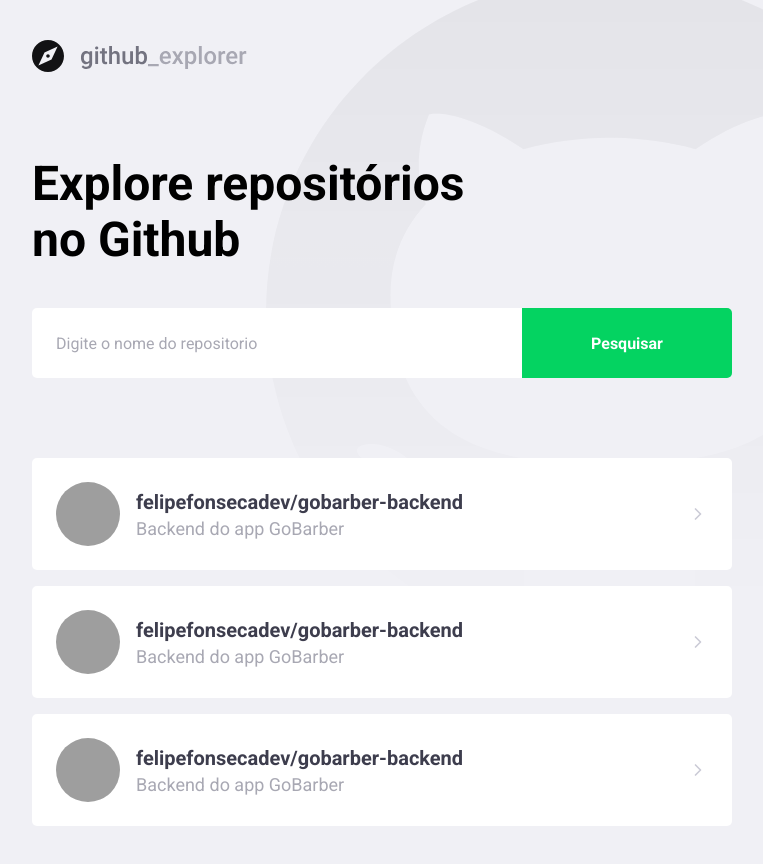
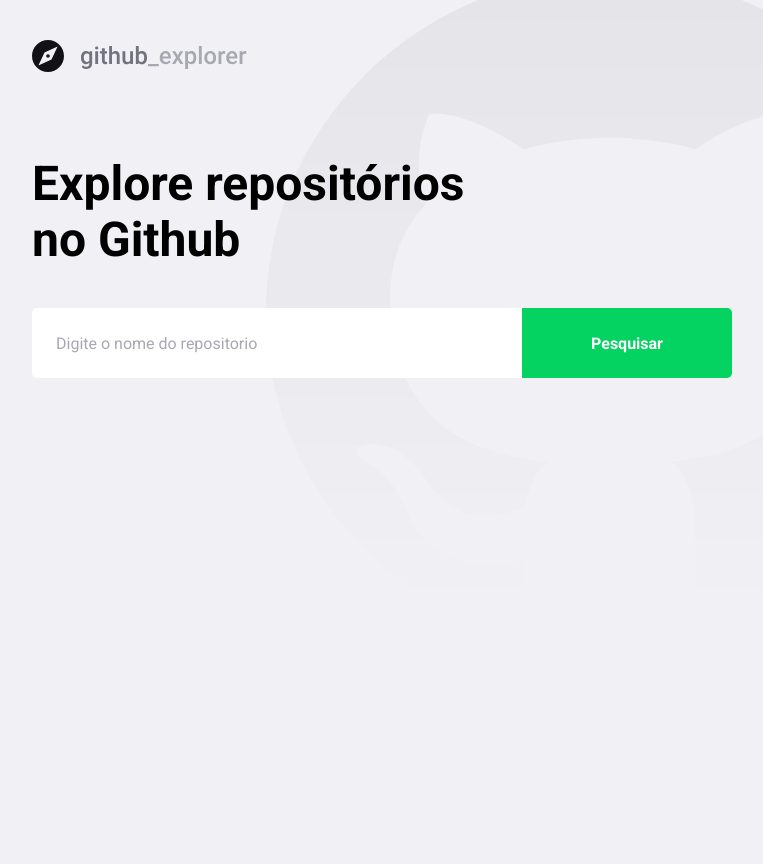
Before and after one commit to felipefonsecadev/github-explorer, a React (Create React App) app: page / in a window 1280 px wide. Shown: the whole page, without its empty margins (148-911 px from the left). After the commit the page ends 800 px from the top, so only its background shows below. Built offline with nearby package versions, Linux system fonts and the light colour scheme; grey boxes are pictures that could not be loaded.

Commit message:
Add axios to fetch information about github repos

```diff
--- a/package.json
+++ b/package.json
@@ -10,6 +10,7 @@
     "@types/node": "^12.0.0",
     "@types/react": "^16.9.0",
     "@types/react-dom": "^16.9.0",
+    "axios": "^0.19.2",
     "polished": "^3.6.5",
     "react": "^16.13.1",
     "react-dom": "^16.13.1",
--- a/src/pages/Dashboard/index.tsx
+++ b/src/pages/Dashboard/index.tsx
@@ -1,57 +1,62 @@
-import React from 'react';
+import React, { useState, FormEvent } from 'react';
 import { FiChevronRight } from 'react-icons/fi';
+import api from '../../services/api';
 
 import logoImg from '../../assets/logo.svg';
 import { Title, Form, Repositories } from './styles';
 
+interface Repository {
+  full_name: string;
+  description: string;
+  owner: {
+    login: string;
+    avatar_url: string;
+  };
+}
+
 const Dashboard: React.FC = () => {
+  const [newRepo, setNewRepo] = useState('');
+  const [repositories, setRepositories] = useState<Repository[]>([]);
+
+  async function handleAddRepository(
+    event: FormEvent<HTMLFormElement>,
+  ): Promise<void> {
+    event.preventDefault();
+
+    const response = await api.get<Repository>(`repos/${newRepo}`);
+    const repository = response.data;
+    setRepositories([...repositories, repository]);
+    setNewRepo('');
+  }
+
   return (
     <>
       <img src={logoImg} alt="Github Explorer" />
       <Title>Explore repositórios no Github</Title>
-      <Form>
-        <input placeholder="Digite o nome do repositorio" type="text" />
+      <Form onSubmit={handleAddRepository}>
+        <input
+          value={newRepo}
+          onChange={e => setNewRepo(e.target.value)}
+          placeholder="Digite o nome do repositorio"
+          type="text"
+        />
         <button type="submit">Pesquisar</button>
       </Form>
       <Repositories>
-        <a href="teste">
+        {repositories.map(repository => (
+          <a key={repository.full_name} href="teste">
             <img
-            src="https://avatars1.githubusercontent.com/u/2052767?s=460&u=55ece77c1db891da58f7f02c6a3c3970ecaef6ab&v=4"
-            alt="Felipe Fonseca"
+              src={repository.owner.avatar_url}
+              alt={repository.owner.login}
             />
             <div>
-            <strong>felipefonsecadev/gobarber-backend</strong>
-            <p>Backend do app GoBarber</p>
+              <strong>{repository.full_name}</strong>
+              <p>{repository.description}</p>
             </div>
 
             <FiChevronRight size={20} />
           </a>
-
-        <a href="teste">
-          <img
-            src="https://avatars1.githubusercontent.com/u/2052767?s=460&u=55ece77c1db891da58f7f02c6a3c3970ecaef6ab&v=4"
-            alt="Felipe Fonseca"
-          />
-          <div>
-            <strong>felipefonsecadev/gobarber-backend</strong>
-            <p>Backend do app GoBarber</p>
-          </div>
-
-          <FiChevronRight size={20} />
-        </a>
-
-        <a href="teste">
-          <img
-            src="https://avatars1.githubusercontent.com/u/2052767?s=460&u=55ece77c1db891da58f7f02c6a3c3970ecaef6ab&v=4"
-            alt="Felipe Fonseca"
-          />
-          <div>
-            <strong>felipefonsecadev/gobarber-backend</strong>
-            <p>Backend do app GoBarber</p>
-          </div>
-
-          <FiChevronRight size={20} />
-        </a>
+        ))}
       </Repositories>
     </>
   );
--- a/src/pages/Dashboard/styles.ts
+++ b/src/pages/Dashboard/styles.ts
@@ -73,7 +73,8 @@ export const Repositories = styled.div`
     }
 
     div {
-      margin-left: 16px;
+      flex: 1;
+      margin: 0 16px;
 
       strong {
         font-size: 20px;
--- /dev/null
+++ b/src/services/api.ts
@@ -0,0 +1,7 @@
+import axios from 'axios';
+
+const api = axios.create({
+  baseURL: 'https://api.github.com/',
+});
+
+export default api;
```
Also changed, not shown: .eslintrc.json, 1 other file (tests, documents, lock files or other folders). Lines whose indentation alone changed are shown as unchanged.
